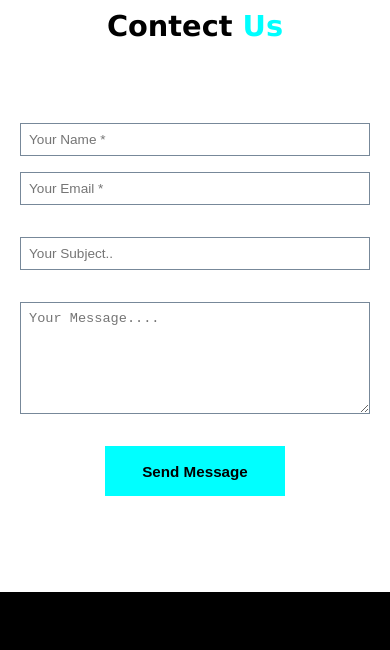
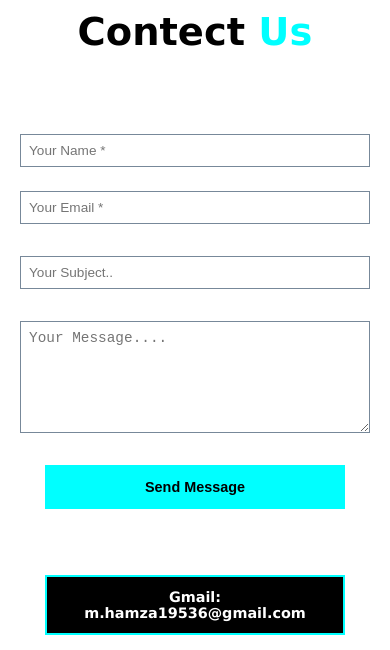
Before and after one commit to Web-Hamza/My-Portfolio, a plain HTML site: page INDEX.HTML in a window 390 px wide. Shown: the part 4290-4940 px from the top of the page. Drawn offline with nearby package versions, Linux system fonts and the light colour scheme.

Commit message:
My-Portfolio

```diff
--- a/INDEX.HTML
+++ b/INDEX.HTML
@@ -208,6 +208,11 @@
 
             <button class=" btn ">Send Message</button>
 
+            <div class=" btn-1 ">Gmail: m.hamza19536@gmail.com</div>
+
+            <div class=" btn-1 ">Contect Number: 3350235180</div>
+
+
         </div>
 
         </form>
@@ -247,6 +252,8 @@
 
 
 
+
+
 </body>
 
 <script src="https://unpkg.com/aos@2.3.1/dist/aos.js"></script>
--- a/css/style.css
+++ b/css/style.css
@@ -406,19 +406,32 @@ section.contact .btn{
     font-weight: 700;
     background-color: aqua;
     border: 2px solid aqua;
+    margin-bottom: 10px;
     transition: 0.2s ease-in;
 }
 
 section.contact .btn:hover{
 
+    background-color: white;
+    border: 2px solid aqua;
+}
+
+
+section.contact .btn-1{
+
     margin-top: 2rem;
-    width: 140px;
+    padding: 10px 20px;
     height: 50px;
     font-size: 1rem;
     font-weight: 700;
-    background-color: white;
+    background: #000;
+    color: #fff;
     border: 2px solid aqua;
 }
+
+
+
+
 
 
 /* footer  */
@@ -744,16 +757,11 @@ footer .copyright{
   }
 }
 
+/* ==================== Responsive Design form ==================== */
 
-@media (max-width: 1024px) {
+@media (max-width: 992px) {
     form {
-    padding: 0 80px;
-  }
-}
-
-@media (max-width: 768px) {
-  form {
-    padding: 0 40px;
+        padding: 0 50px;
     }
 
     section.contact .input-wrap {
@@ -761,36 +769,40 @@ footer .copyright{
         grid-gap: 1.5rem;
     }
 
-  section.contact .btn {
+    .btn-contact {
+        display: flex;
+        flex-wrap: wrap;
+        justify-content: center;
+        gap: 2rem;
+    }
+
+    section.contact .btn,
+    section.contact .btn-1 {
         width: 100%;
-    max-width: 200px;
+        max-width: 300px;
+        margin: 1 auto;
     }
 }
 
-@media (max-width: 480px) {
+@media (max-width: 576px) {
     form {
         padding: 0 20px;
     }
 
-  section.contact .input-wrap {
-    grid-template-columns: 1fr;
-    grid-gap: 1rem;
-  }
-
     section.contact input,
-  section.contact .input-wrap-2 input,
-  section.contact .input-wrap-2 textarea {
+    section.contact textarea {
         font-size: 0.85rem;
     }
 
-  section.contact .btn {
-    width: 100%;
-    max-width: 180px;
-    font-size: 0.95rem;
+    section.contact .btn,
+    section.contact .btn-1 {
+        font-size: 0.9rem;
+        height: auto;
+        padding: 12px;
     }
 
-  .contact .container h1 {
-    font-size: 1.8rem;
+    .btn-contact {
+        gap: 1.5rem;
     }
 }
 
```
Also changed, not shown: js/APP.js (line endings or trailing spaces). Lines whose indentation alone changed are shown as unchanged.
